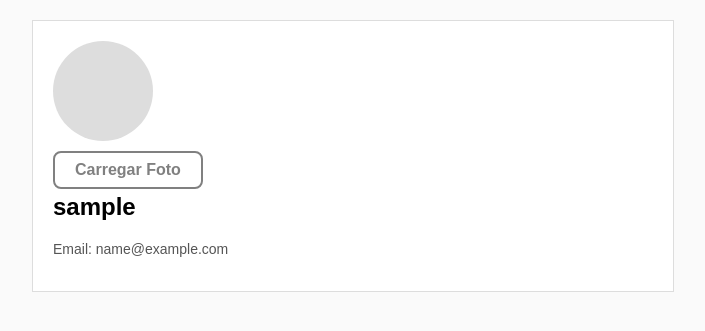
After one commit to es20232/eqp5, a Django app: page /perfil/ in a window 1280 px wide. The commit adds this page. Shown: the top 331 px of the page, without its empty margins (287-992 px from the left). Run offline with Django 3.2, Linux system fonts and the light colour scheme; the visitor is signed in with stand-in values (Sample User, id 1).

Commit message:
criação do perfil do usuario e de upload de perfil do mesmo

```diff
--- a/codigos/app_autenticacao/models.py
+++ b/codigos/app_autenticacao/models.py
@@ -1,3 +1,5 @@
+#app_autenticação > models.py
+
 from django.db import models
 from django.contrib.auth.models import AbstractUser, User
 from django.conf import settings
@@ -8,6 +10,12 @@ class Usuario(AbstractUser):
 
     is_verified = models.BooleanField(default=False)
 
+
+    # adicionando campos novos
+
+    bio = models.TextField(blank=True)
+    profile_picture = models.ImageField(upload_to="profile_imgs/", null=True, blank=True)
+
     def __str__(self):
         return self.username
 
--- a/codigos/app_autenticacao/templates/meu_app/dashboard.html
+++ b/codigos/app_autenticacao/templates/meu_app/dashboard.html
@@ -3,12 +3,13 @@
 <head>
     <meta charset="UTF-8">
     <meta name="viewport" content="width=device-width, initial-scale=1.0">
-    <title>Perfil</title>
+    <title>Dashboard</title>
 </head>
 <body>
     {% csrf_token %}
-    <h2>Perfil</h2>
+    <h2>Dashboard</h2>
     <p>Bem-vindo, {{ usuario.username }}!</p>
+    <a href="{% url 'perfil' %}">Ver Perfil</a>
     <a href="{% url 'logout' %}">sair</a>
 </body>
 </html>
--- /dev/null
+++ b/codigos/app_autenticacao/templates/meu_app/perfil.html
@@ -0,0 +1,102 @@
+<!-- meu_app/templates/meu_app/perfil.html -->
+<!DOCTYPE html>
+<html lang="en">
+<head>
+    <meta charset="UTF-8">
+    <meta name="viewport" content="width=device-width, initial-scale=1.0">
+    <title>Perfil</title>
+    <style>
+        body {
+            font-family: 'Arial', sans-serif;
+            background-color: #fafafa;
+            margin: 0;
+            padding: 0;
+        }
+
+        .profile-container {
+            max-width: 600px;
+            margin: 0 auto;
+            padding: 20px;
+            background-color: #fff;
+            border: 1px solid #ddd;
+            margin-top: 20px;
+        }
+
+        .avatar {
+            width: 100px;
+            height: 100px;
+            border-radius: 50%;
+            object-fit: cover;
+            margin-bottom: 10px;
+        }
+
+        .upload-btn-wrapper {
+            position: relative;
+            overflow: hidden;
+            display: inline-block;
+        }
+
+        .btn {
+            border: 2px solid gray;
+            color: gray;
+            background-color: white;
+            padding: 8px 20px;
+            border-radius: 8px;
+            font-size: 16px;
+            font-weight: bold;
+        }
+
+        .upload-btn-wrapper input[type=file] {
+            font-size: 100px;
+            position: absolute;
+            left: 0;
+            top: 0;
+            opacity: 0;
+        }
+
+        .username {
+            font-size: 24px;
+            font-weight: bold;
+            margin-bottom: 10px;
+        }
+
+        .bio {
+            font-size: 16px;
+            margin-bottom: 20px;
+        }
+
+        .additional-info {
+            font-size: 14px;
+            color: #555;
+        }
+    </style>
+</head>
+<body>
+    <div class="profile-container">
+        {% if usuario.avatar %}
+            <img class="avatar" src="{{ usuario.avatar.url }}" alt="Avatar">
+        {% else %}
+            <div class="avatar" style="background-color: #ddd; width: 100px; height: 100px; border-radius: 50%; margin-bottom: 10px;"></div>
+        {% endif %}
+
+        <div class="upload-btn-wrapper">
+            <button class="btn">Carregar Foto</button>
+            <input type="file" name="avatar" id="avatar-input" accept="image/*">
+        </div>
+
+        <div class="username">{{ usuario.username }}</div>
+        <p class="bio">{{ usuario.bio }}</p>
+        <div class="additional-info">
+            <p>Email: {{ usuario.email }}</p>
+            <!-- Adicione outras informações que desejar mostrar -->
+        </div>
+    </div>
+
+    <script>
+        document.getElementById('avatar-input').addEventListener('change', function(e) {
+            // Adicione aqui o código JavaScript para lidar com o upload da foto do perfil
+            console.log('Arquivo selecionado:', e.target.files[0]);
+        });
+    </script>
+</body>
+</html>
--- a/codigos/app_autenticacao/urls.py
+++ b/codigos/app_autenticacao/urls.py
@@ -9,4 +9,5 @@ urlpatterns = [
     path('confirmar-conta/', views.confirmar_conta, name='confirmar_conta'),
     path('iniciar-redefinir-senha/', views.iniciar_redefinir_senha, name='iniciar_redefinir_senha'),
     path('redefinir-senha/<str:token>/', views.redefinir_senha, name='redefinir_senha'),
+    path('perfil/', views.profile_view, name='perfil'),  #
 ]
--- a/codigos/app_autenticacao/views.py
+++ b/codigos/app_autenticacao/views.py
@@ -12,6 +12,13 @@ from django.urls import reverse
 @login_required
 def dashboard_view(request):
     return render(request, 'meu_app/dashboard.html', {'usuario': request.user})
+
+
+@login_required
+def profile_view(request):
+    return render(request, 'meu_app/perfil.html', {'usuario':request.user})
+
+
 
 def login_view(request):
     if request.method == 'POST':
--- a/codigos/dg/settings.py
+++ b/codigos/dg/settings.py
@@ -80,7 +80,7 @@ WSGI_APPLICATION = 'dg.wsgi.application'
 DATABASES = {
     'default': {
         'ENGINE': 'django.db.backends.sqlite3',
-        'NAME': BASE_DIR / 'db.sqlite3',
+        'NAME': BASE_DIR / "db.sqlite3",
     }
 }
 
--- a/codigos/fast/models.py
+++ b/codigos/fast/models.py
@@ -1,3 +1,4 @@
+#fast>models.py
 from django.db import models
 from django import forms
 
@@ -9,11 +10,10 @@ class ImagemForm(forms.ModelForm):
     class Meta:
         model = Imagem
         fields = [
-            'Imagem',
+            'imagem',
             'descricao'
         ]
 
 
 
-
 #paia
```
